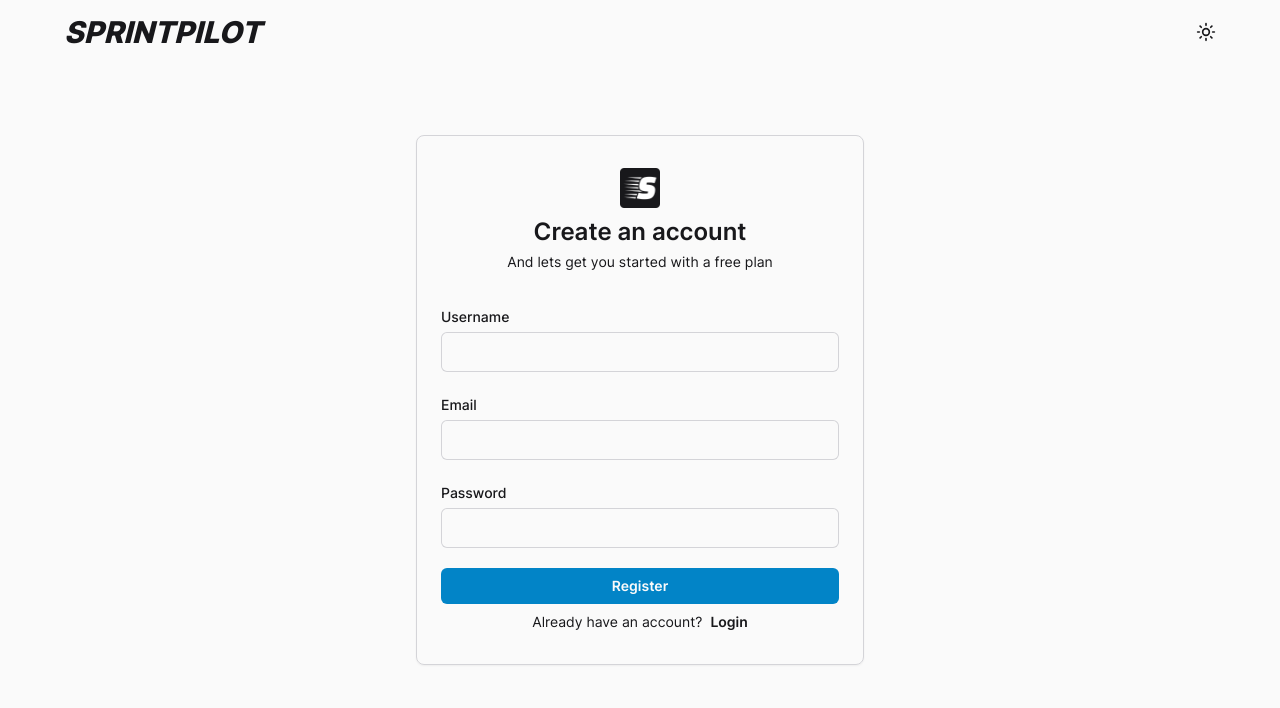
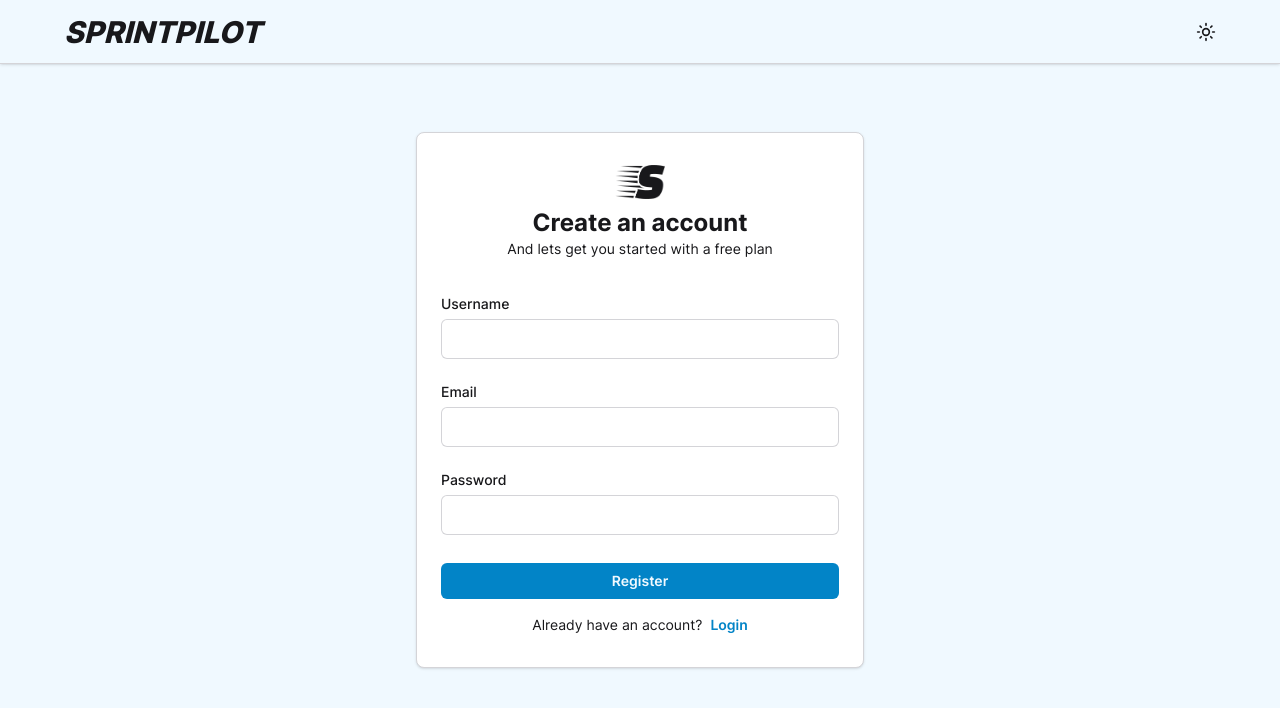
Before and after one commit to margusliinev/sveltekit-tutorial, a SvelteKit app: page /register in a window 1280 px wide. Shown: the top 708 px of the page. Built offline with nearby package versions, Linux system fonts and the light colour scheme.

Commit message:
add logos, border varients and card theme

```diff
--- a/src/app.html
+++ b/src/app.html
@@ -14,6 +14,8 @@
         <link rel="apple-touch-icon" sizes="180x180" href="/apple-touch-icon.png" />
         <link rel="icon" href="/favicon-32x32.png" type="image/png" sizes="32x32" />
         <link rel="icon" href="/favicon-16x16.png" type="image/png" sizes="16x16" />
+        <link rel="icon" href="/logo-light.png" type="image/png" />
+        <link rel="icon" href="/logo-dark.png" type="image/png" />
         <link rel="icon" href="/favicon.ico" />
         <link rel="manifest" href="/site.webmanifest" />
         <title>SprintPilot</title>
--- a/src/components/Input.svelte
+++ b/src/components/Input.svelte
@@ -12,7 +12,7 @@
     let { id, name, class: className, ...props } = $props<InputProps>()
 
     let inputVariants = cva(
-        'h-10 flex w-full rounded-md bg-background px-3 py-2 text-sm ring-1 ring-inset ring-input ring-offset-background file:border-0 file:bg-transparent file:text-sm file:font-medium placeholder:text-input-placeholder focus-visible:outline-none focus-visible:ring-2 focus-visible:ring-input-focus disabled:cursor-not-allowed disabled:opacity-50 aria-[invalid]:ring-input-invalid'
+        'h-10 flex w-full rounded-md bg-input px-3 py-2 text-sm ring-1 ring-inset ring-border ring-offset-background file:border-0 file:bg-transparent file:text-sm file:font-medium placeholder:text-input-placeholder focus-visible:outline-none focus-visible:ring-2 focus-visible:ring-input-focus disabled:cursor-not-allowed disabled:opacity-50 aria-[invalid]:ring-input-invalid'
     )
 </script>
 
--- a/src/routes/(home)/+layout.svelte
+++ b/src/routes/(home)/+layout.svelte
@@ -21,7 +21,7 @@
 </script>
 
 <main class="grid h-screen min-h-screen w-screen place-items-center">
-    <nav class="fixed top-0 z-50 grid h-16 w-full place-items-center bg-background">
+    <nav class="border-border fixed top-0 z-50 grid h-16 w-full place-items-center border-b bg-background shadow">
         <div class="flex w-screen-90 max-w-6xl items-center justify-between">
             <Link href="/" class="text-3xl font-extrabold uppercase italic" onclick={toggleMobileMenu}>sprintpilot</Link>
             <form method="post" use:enhance={submitUpdateTheme} class="grid">
--- a/src/routes/(home)/+page.svelte
+++ b/src/routes/(home)/+page.svelte
@@ -5,7 +5,7 @@
 </script>
 
 <header class="my-32 w-screen-90 max-w-4xl text-center">
-    <h3 class="mx-auto mb-6 w-fit rounded-full border border-foreground px-7 py-2.5 text-sm font-medium">{currentDate}: We are now in open beta!</h3>
+    <h3 class="border-border-strong mx-auto mb-6 w-fit rounded-full border px-7 py-2.5 text-sm font-medium">{currentDate}: We are now in open beta!</h3>
     <h1 class="grid text-3xl font-bold tracking-tight xxs:text-4xl xs:text-5xl md:text-6xl lg:text-7xl">
         <span class="mb-2 text-primary">Build better software</span>
         <span>with sprintpilot</span>
--- a/src/routes/(home)/register/+page.svelte
+++ b/src/routes/(home)/register/+page.svelte
@@ -2,10 +2,11 @@
     import { Button, Input, InputError, Label, Link, FormField, Form } from '$components'
 </script>
 
-<div class="my-20 w-screen-90 max-w-md rounded-lg border border-input px-6 py-8 shadow-sm">
-    <div class="grid place-items-center">
-        <img src="apple-touch-icon.png" alt="logo" width={40} height={40} class="mb-2" />
-        <h1 class="mb-1 text-2xl font-semibold">Create an account</h1>
+<div class="bg-card border-border my-20 w-screen-90 max-w-md rounded-lg border px-6 py-8 shadow">
+    <div class="grid place-items-center text-center">
+        <img src="logo-light.png" alt="light logo" width="50" height="50" class="hidden aspect-auto dark:block" />
+        <img src="logo-dark.png" alt="dark logo" width="50" height="50" class="visible aspect-auto dark:hidden" />
+        <h1 class="mt-2 text-2xl font-bold">Create an account</h1>
         <h2 class="mb-8 text-sm">And lets get you started with a free plan</h2>
     </div>
     <Form method="POST">
@@ -24,10 +25,10 @@
             <Input type="password" id="password" name="password" aria-describedby="password-error" aria-invalid={undefined} />
             <InputError id="password-error"></InputError>
         </FormField>
-        <Button size="sm">Register</Button>
+        <Button size="sm" class="mt-2">Register</Button>
     </Form>
-    <div class="mt-2 flex items-center justify-center gap-2">
-        <p class="text-sm">Already have an account?</p>
-        <Link href="/login">Login</Link>
+    <div class="mt-4 flex items-center justify-center gap-2">
+        <span class="text-sm">Already have an account?</span>
+        <Link href="/login" class="text-primary hover:text-primary-hover">Login</Link>
     </div>
 </div>
--- a/src/styles/index.css
+++ b/src/styles/index.css
@@ -4,33 +4,37 @@
 
 @layer base {
     :root {
-        --background: #fafafa;
+        --background: #f0f9ff;
         --foreground: #18181b;
 
         --primary: #0284c7;
-        --primary-foreground: #fafafa;
+        --primary-foreground: #f0f9ff;
         --primary-hover: #0369a1;
 
         --secondary: #71717a;
-        --secondary-foreground: #fafafa;
+        --secondary-foreground: #f0f9ff;
         --secondary-hover: #52525a;
 
         --success: #10b981;
-        --success-foreground: #fafafa;
+        --success-foreground: #f0f9ff;
         --success-hover: #059669;
 
         --warning: #eab308;
-        --warning-foreground: #fafafa;
+        --warning-foreground: #f0f9ff;
         --warning-hover: #ca8a04;
 
         --destructive: #ef4444;
-        --destructive-foreground: #fafafa;
+        --destructive-foreground: #f0f9ff;
         --destructive-hover: #dc2626;
 
-        --input: #d4d4d8;
+        --input: #fff;
         --input-focus: #0284c7;
         --input-placeholder: #71717a;
         --input-invalid: #ef4444;
+
+        --border: #d4d4d8;
+        --border-strong: #a1a1aa;
+        --card: #ffffff;
     }
 
     [data-theme='dark'] {
@@ -57,10 +61,14 @@
         --destructive-foreground: #18181b;
         --destructive-hover: #fca5a5;
 
-        --input: #3f3f46;
+        --input: #18181b;
         --input-focus: #7dd3fc;
         --input-placeholder: #a1a1aa;
         --input-invalid: #fca5a5;
+
+        --border: #3f3f46;
+        --border-strong: #52525b;
+        --card: #27272a;
     }
 
     body {
--- a/tailwind.config.js
+++ b/tailwind.config.js
@@ -64,9 +64,17 @@ export default {
                 },
                 input: {
                     DEFAULT: 'var(--input)',
+                    border: 'var(--input-border)',
                     focus: 'var(--input-focus)',
                     placeholder: 'var(--input-placeholder)',
                     invalid: 'var(--input-invalid)'
+                },
+                border: {
+                    DEFAULT: 'var(--border)',
+                    strong: 'var(--border-strong)'
+                },
+                card: {
+                    DEFAULT: 'var(--card)'
                 }
             }
         }
```
Also changed, not shown: static/logo-dark.png (added), static/logo-light.png (added).
